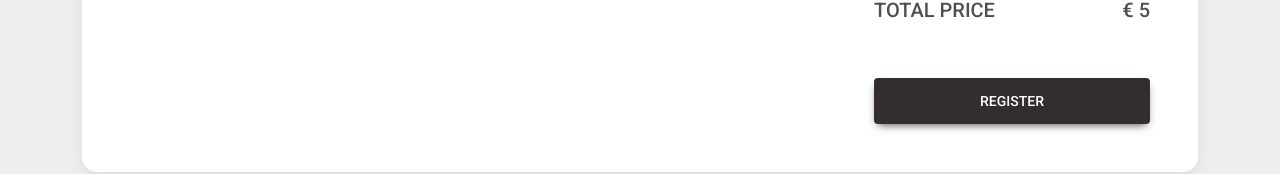
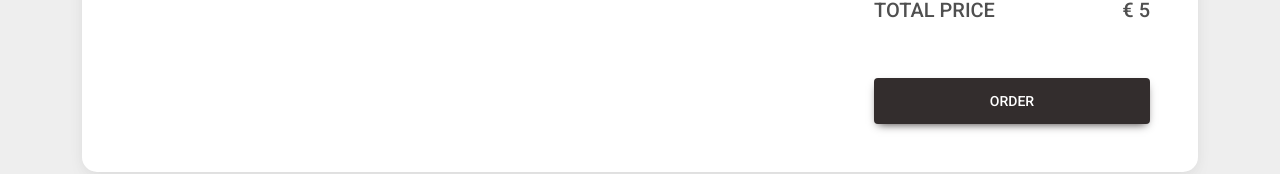
Before and after one commit to jekku123/ts-redux-online-store, a React (Create React App) app: page /products in a window 1280 px wide. Shown: the part 411-585 px from the top of the page. Built offline with nearby package versions, Linux system fonts and the light colour scheme.

Commit message:
Orfer now
,

```diff
--- a/src/pages/Cart.tsx
+++ b/src/pages/Cart.tsx
@@ -128,7 +128,7 @@ const Cart: React.FC = () => {
                                                 block
                                                 size='lg'
                                             >
-                                                Register
+                                                Order
                                             </MDBBtn>
                                         </div>
                                     </MDBCol>
```
